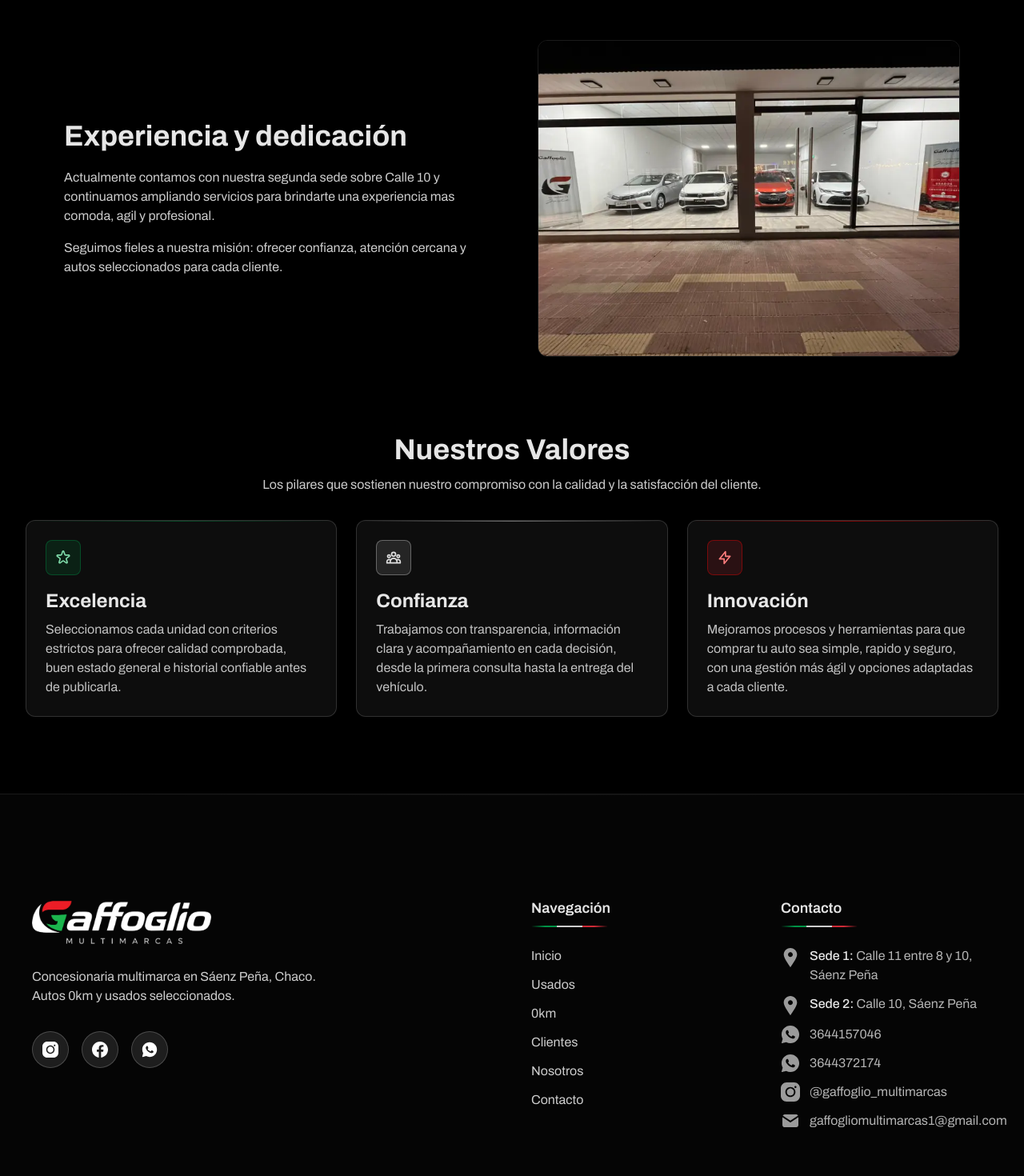
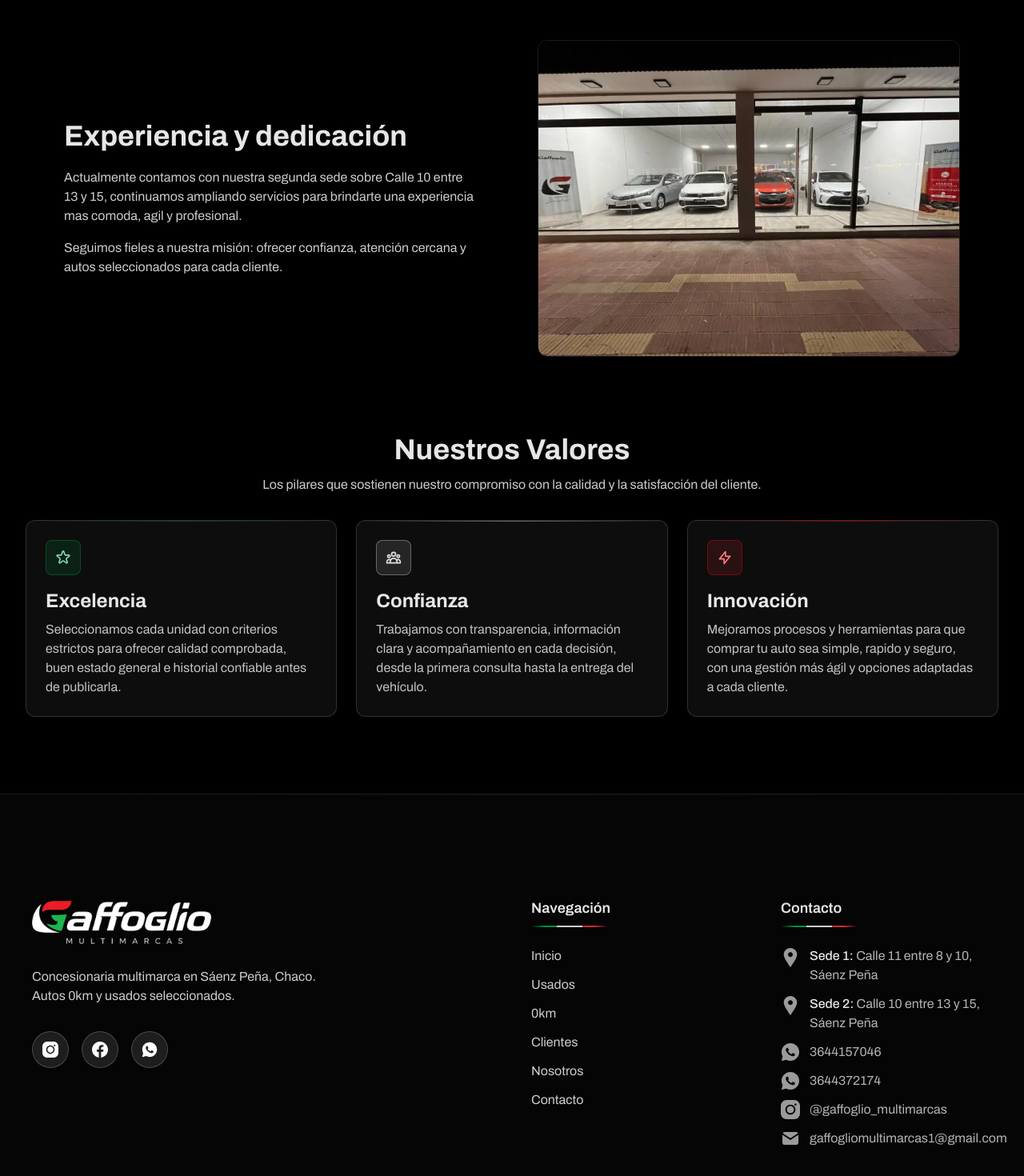
Before and after one commit to hostplacaresycocinas/host-gaffoglio, a Next.js app: page /nosotros in a window 1280 px wide. Shown: the part 842-2312 px from the top of the page at 80% size. Built offline with nearby package versions, Linux system fonts and the light colour scheme; no server answers.

Commit message:
sede 2 entre 13 y 15

```diff
--- a/src/app/(public)/nosotros/page.tsx
+++ b/src/app/(public)/nosotros/page.tsx
@@ -108,9 +108,9 @@
               </h2>
               <div className='space-y-4 text-white/80 text-sm sm:text-base leading-relaxed max-w-prose'>
                 <p>
-                  Actualmente contamos con nuestra segunda sede sobre Calle 10 y
-                  continuamos ampliando servicios para brindarte una experiencia
-                  mas comoda, agil y profesional.
+                  Actualmente contamos con nuestra segunda sede sobre Calle 10
+                  entre 13 y 15, continuamos ampliando servicios para brindarte
+                  una experiencia mas comoda, agil y profesional.
                 </p>
                 <p>
                   Seguimos fieles a nuestra misión: ofrecer confianza, atención
--- a/src/components/Footer.tsx
+++ b/src/components/Footer.tsx
@@ -151,7 +151,6 @@
                 </div>
 
                 <div className='flex flex-col gap-3'>
-
                   {/* Direcciones */}
                   <div className='flex items-start gap-3'>
                     <LocationIcon className='w-6 h-6 text-white/60 mt-0.5 flex-shrink-0' />
@@ -164,7 +163,7 @@
                     <LocationIcon className='w-6 h-6 text-white/60 mt-0.5 flex-shrink-0' />
                     <p className='text-white/70 text-sm lg:text-base leading-relaxed'>
                       <span className='text-white/90 font-medium'>Sede 2:</span>{' '}
-                      Calle 10, Sáenz Peña
+                      Calle 10 entre 13 y 15, Sáenz Peña
                     </p>
                   </div>
 
```
